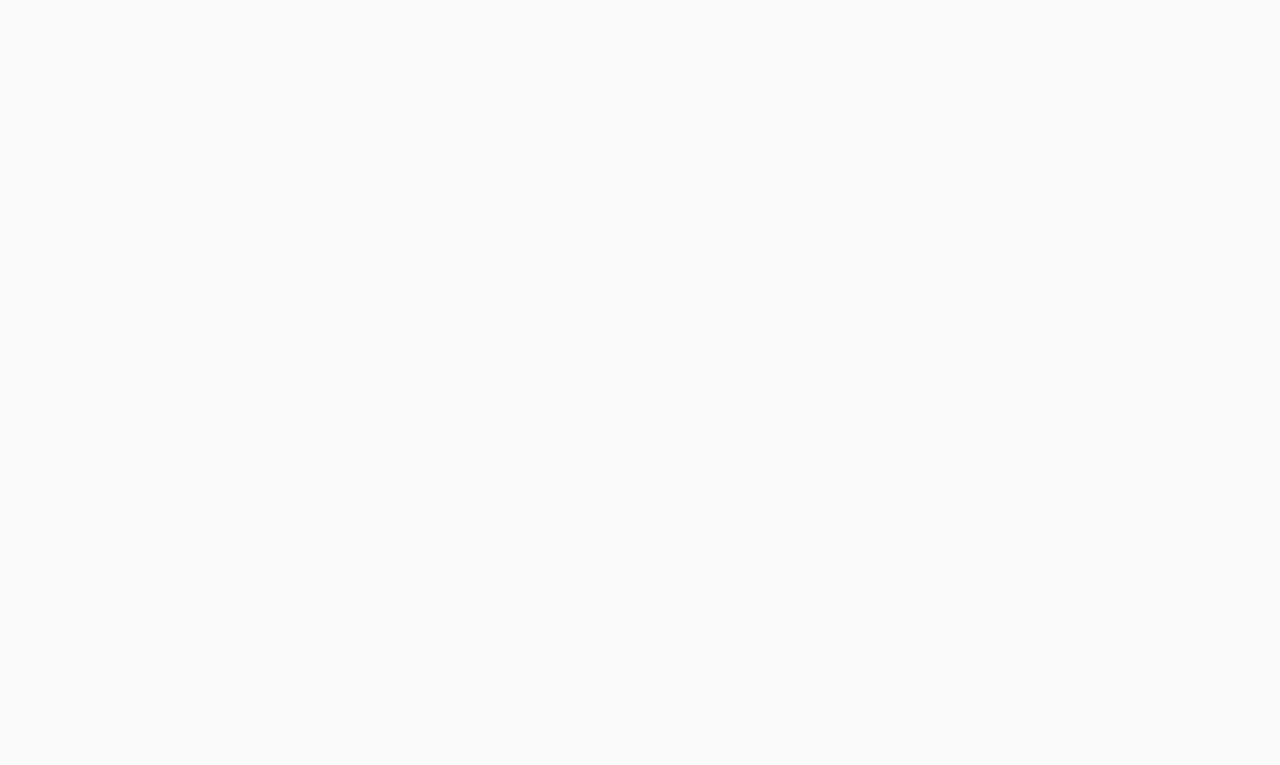
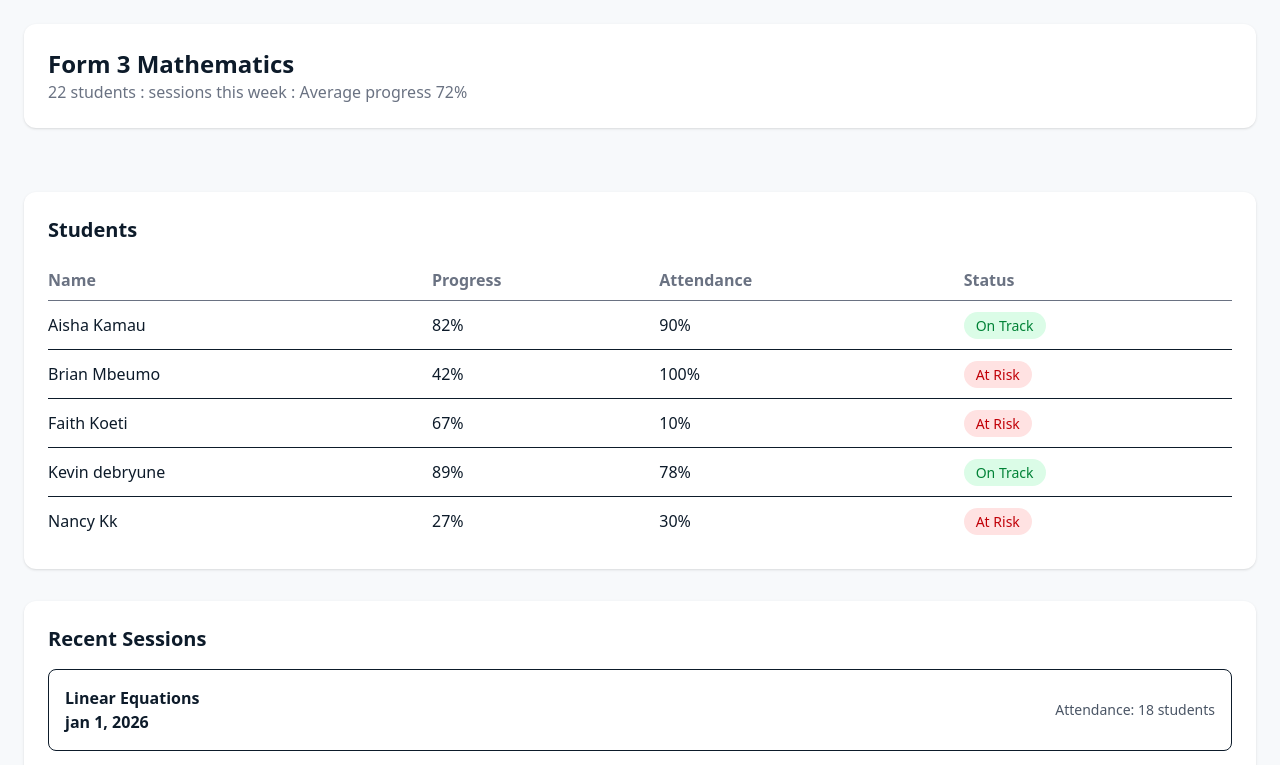
Before and after one commit to juliusmwas/StudyHub, a React (Vite) app: page /tutor/ClassDetailsPage in a window 1280 px wide. Before the commit this address had no page. Shown: the top 765 px of the page. Built offline with nearby package versions, Linux system fonts and the light colour scheme.

Commit message:
Added a Tutor Classdetailspage

```diff
--- a/src/App.jsx
+++ b/src/App.jsx
@@ -27,7 +27,7 @@ import SchedulePage from './Pages/dashboard/tutor/SchedulePage ';
 import LiveSessionPage from './Pages/dashboard/tutor/LiveSessionPage';
 import StudentDirectory from './Pages/dashboard/tutor/StudentDirectory';
 import AssignmentPage from './Pages/dashboard/tutor/AssignmentPage';
-
+import ClassDetailsPage from './Pages/dashboard/tutor/ClassDetailsPage';
 
 function App() {
 
@@ -71,7 +71,7 @@ function App() {
         <Route path="/tutor/LiveSessionPage" element={<LiveSessionPage />} />
         <Route path="/tutor/StudentDirectory" element={<StudentDirectory />} />
         <Route path="/tutor/AssignmentPage" element={<AssignmentPage />} />
-
+        <Route path="/tutor/ClassDetailsPage" element={<ClassDetailsPage />} />
 
 
       </Routes>
--- /dev/null
+++ b/src/Pages/dashboard/tutor/ClassDetailsPage.jsx
@@ -0,0 +1,105 @@
+
+const students = [
+    { id:1, name:"Aisha Kamau", progress:82, attendance:90},
+    { id:2, name:"Brian Mbeumo", progress:42, attendance:100},
+    { id:3, name:"Faith Koeti", progress:67, attendance:10},
+    { id:4, name:"Kevin debryune", progress:89, attendance:78},
+    { id:5, name:"Nancy Kk", progress:27, attendance:30},
+];
+
+const sessions = [
+    { id:1, date:"jan 1, 2026", topic:"Linear Equations", attendance:18},
+    { id:2, date:"jan 3, 2026", topic:"Quadratic Equations", attendance:16},
+    { id:3, date:"jan 5, 2026", topic:"Graphs", attendance:20},
+];
+
+const ClassDetailsPage = () =>{
+    return(
+        <>
+            <div className="p-6 space-y-8">
+                {/*Header*/}
+                <div className="bg-white p-6 rounded-xl shadow">
+                    <h1 className="text-2xl font-bold">Form 3 Mathematics</h1>
+                    <p className="text-gray-500">
+                        22 students : sessions this week : Average progress 72%
+                    </p>
+                </div>
+
+                {/* Class Stats*/}
+                <div className="grid grid-cols-1 md:grid-cols-4 gap-6">
+                    <p title="students" value="22"/>
+                    <p title="Average Attendance" value="84%"/>
+                    <p title="Assignments Active" value="4"/>
+                    <p title="At-Risk Students" value="3"/>
+                </div>
+
+                {/* Students Table*/}
+                <div className="bg-white p-6 rounded-xl shadow">
+                    <h2 className="text-xl font-semibold mb-4">Students</h2>
+
+                    <table className="w-full">
+                        <thead className="text-left text-gray-500 border-b">
+                            <tr>
+                                <th className="py-2">Name</th>
+                                <th>Progress</th>
+                                <th>Attendance</th>
+                                <th>Status</th>
+                            </tr>
+                        </thead>
+
+                        <tbody>
+                            {students.map((s) => {
+                                const isRisk = s.progress < 50 || s.attendance < 70;
+
+                                return(
+                                    <tr key={s.id} className="border-b last:border-none">
+                                        <td className="py-3">{s.name}</td>
+                                        <td>{s.progress}%</td>
+                                        <td>{s.attendance}%</td>
+                                        <td>
+                                            <span
+                                                className={`px-3 py-1 rounded-full text-sm ${
+                                                    isRisk
+                                                    ? 'bg-red-100 text-red-700'
+                                                    : 'bg-green-100 text-green-700'
+                                                }`}>
+                                                    {isRisk ? "At Risk" : "On Track"}
+                                            </span>
+                                        </td>
+                                    </tr>
+                                )
+                            })}
+                        </tbody>
+                    </table>
+                </div>
+
+                {/*Session History*/}
+                <div className="bg-white p-6 rounded-xl shadow">
+                    <h2 className="text-xl font-semibold mb-4">Recent Sessions</h2>
+
+                    <div className="space-y-4">
+                        {sessions.map((s) => (
+                            <div
+                                key={s.id}
+                                className="flex justify-between items-center border p-4 rounded-lg">
+
+                                    <div>
+                                        <p className="font-semibold">{s.topic}</p>
+                                        <p className="font-semibold">{s.date}</p>
+                                    </div>
+                                    <p className="text-sm text-gray-600">
+                                        Attendance: {s.attendance} students
+                                    </p>
+                            </div>
+                        ))}
+
+                    </div>
+
+                </div>
+
+            </div>
+        </>
+    )
+}
+
+export default ClassDetailsPage;
--- a/src/Pages/dashboard/tutor/Dashboard.jsx
+++ b/src/Pages/dashboard/tutor/Dashboard.jsx
@@ -129,7 +129,9 @@ export default function TutorDashboard() {
                 </Link>
             </div>
 
-            <div className="space-y-4">
+            <Link
+                to="/tutor/ClassDetailsPage"
+             className="space-y-4">
               {todayClasses.map((item) => (
                 <div key={item.id} className="bg-white p-4 rounded-xl border border-gray-100 shadow-sm flex items-center justify-between group hover:border-blue-200 transition-all">
                   <div className="flex items-center gap-4">
@@ -156,7 +158,7 @@ export default function TutorDashboard() {
                   </div>
                 </div>
               ))}
-            </div>
+            </Link>
 
             {/* 4️⃣ Class Performance Snapshot */}
             <div className="bg-white p-6 rounded-xl border border-gray-100 shadow-sm">
```
